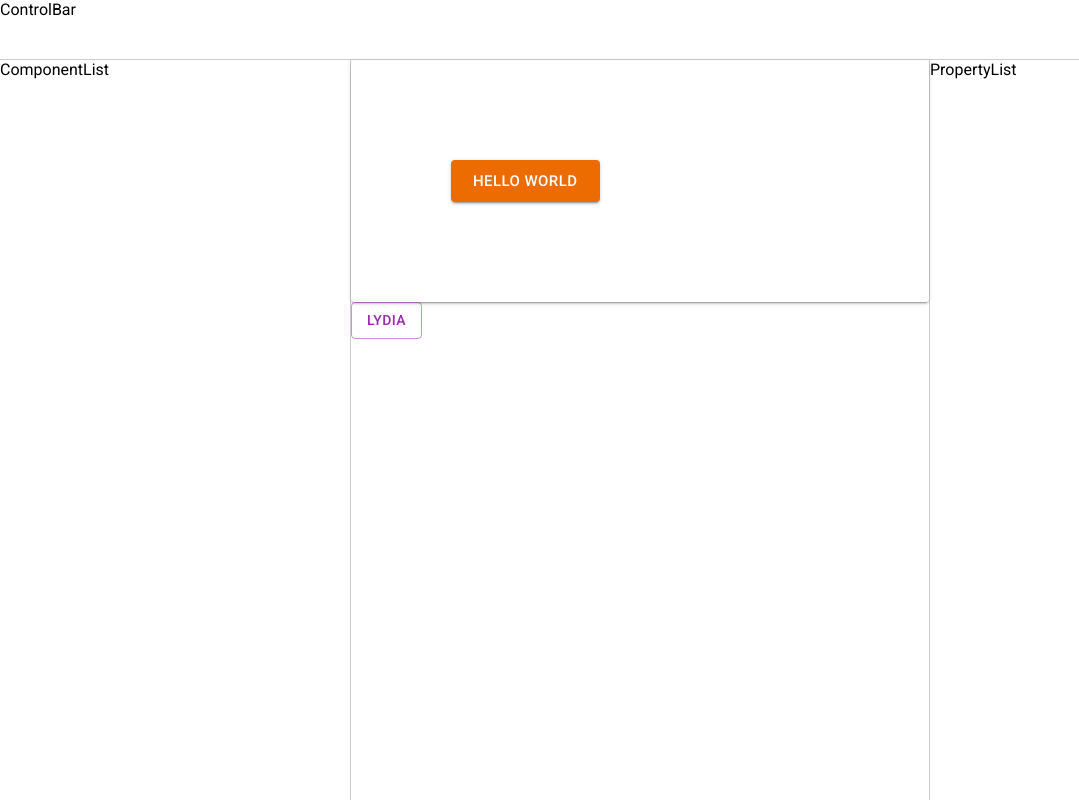
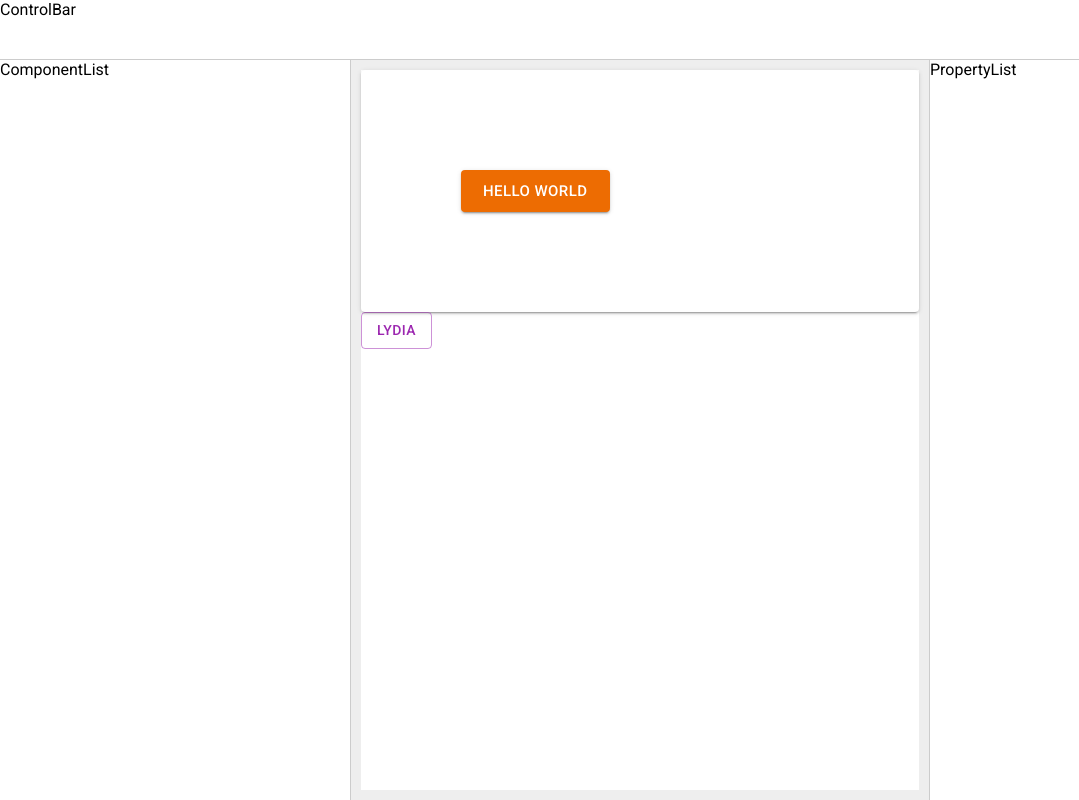
Before and after one commit to KelvinQiu802/deprecated-low-code-react, a Next.js app: page /editor in a window 1280 px wide. Shown: the whole page, without its empty margins (0-1079 px from the left). Built offline with nearby package versions, Linux system fonts and the light colour scheme.

Commit message:
feat: canvas padding

```diff
--- a/components/Editor/Canvas.js
+++ b/components/Editor/Canvas.js
@@ -6,9 +6,11 @@ import { nanoid } from 'nanoid';
 function Canvas({ data }) {
   return (
     <div className={styles.canvas}>
-      {data.map((item) => (
-        <ItemComponent key={nanoid()} {...item} />
-      ))}
+      <div className={styles.container}>
+        {data.map((item) => (
+          <ItemComponent key={nanoid()} {...item} />
+        ))}
+      </div>
     </div>
   );
 }
--- a/styles/Canvas.module.css
+++ b/styles/Canvas.module.css
@@ -3,4 +3,11 @@
   flex: 1;
   border-left: 1px solid #ccc;
   border-right: 1px solid #ccc;
+  background-color: #eee;
+  padding: 10px;
 }
+
+.container {
+  background-color: #fff;
+  height: 100%;
+}
```
